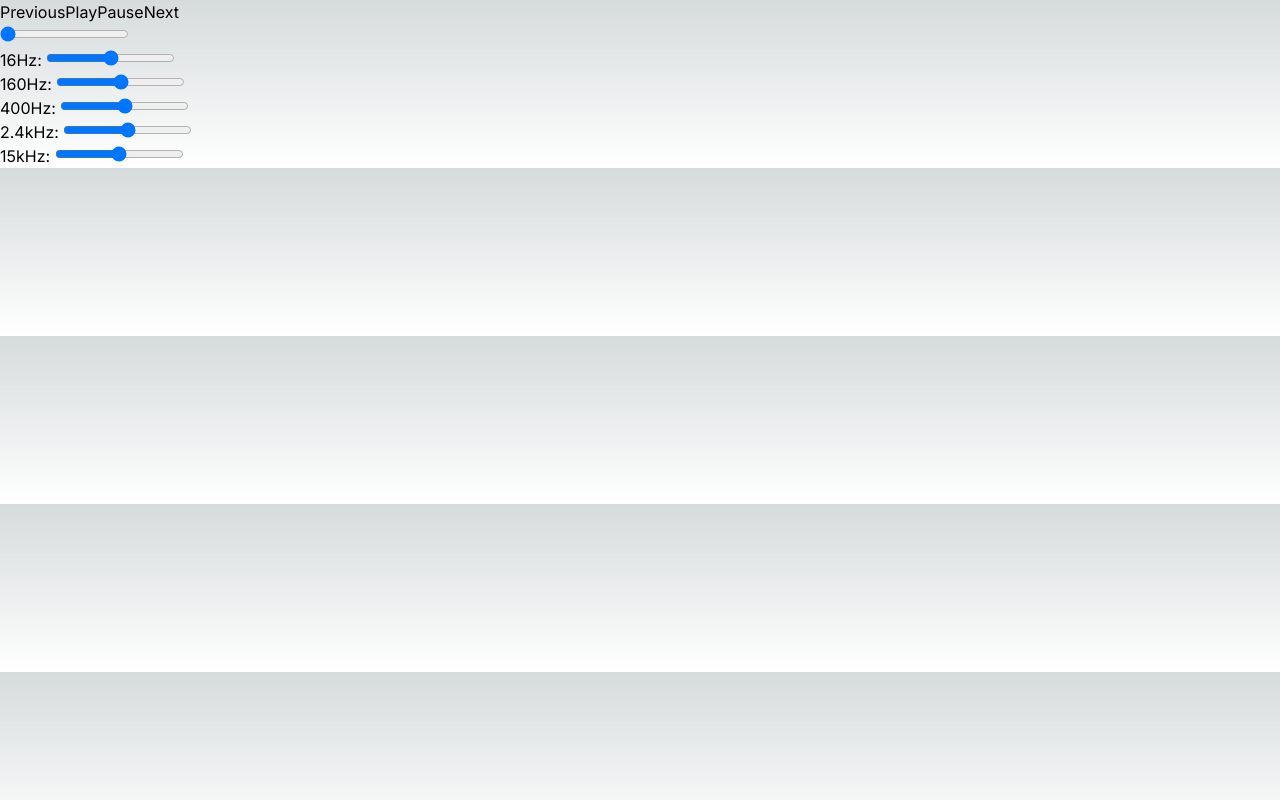
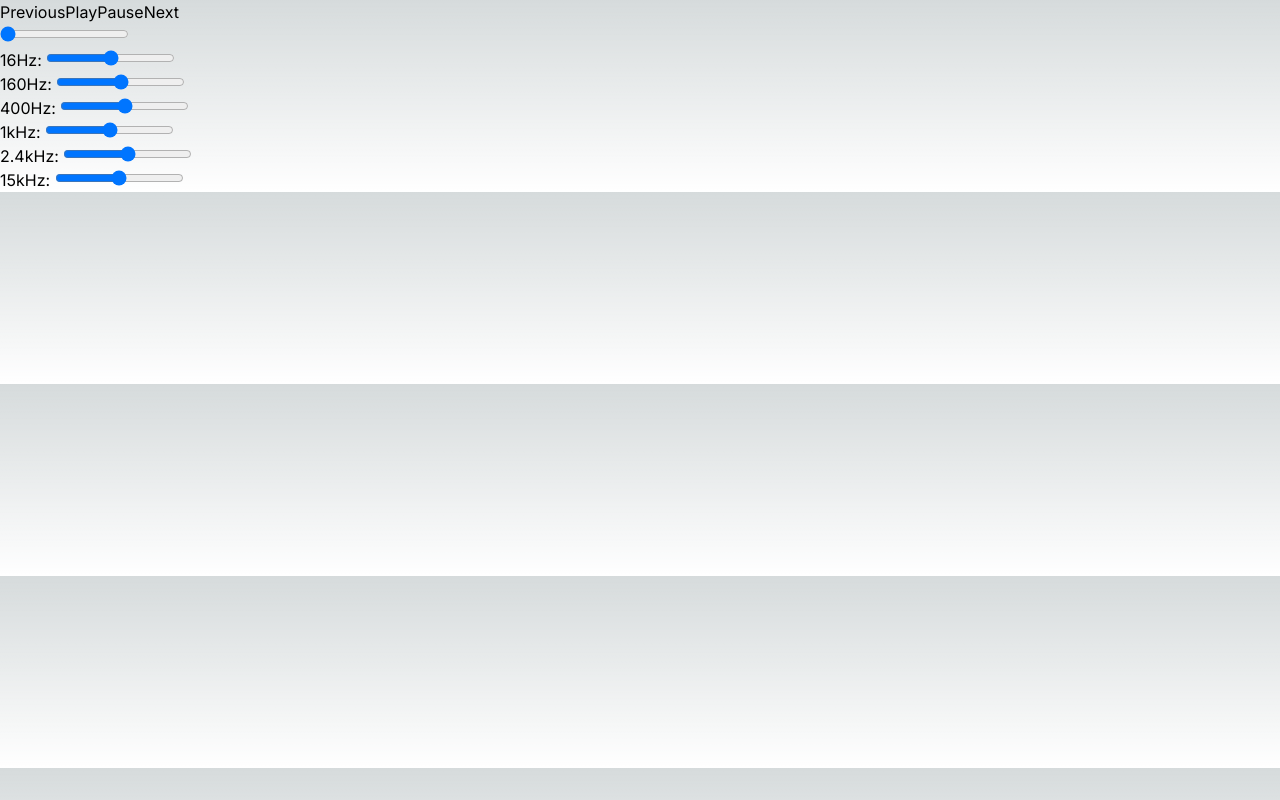
Before and after one commit to jibon-roy/next-audio-equalizer, a Next.js app: page /audio in a window 1280 px wide. Built offline with nearby package versions, Linux system fonts and the light colour scheme.

Commit message:
equlizer update #7

```diff
--- a/src/app/components/Equlizer.tsx
+++ b/src/app/components/Equlizer.tsx
@@ -78,14 +78,14 @@ const Equalizer: React.FC<EqualizerProps> = ({
         />
       </div>
       <div>
-        {/* <label>1kHz: </label>
+        <label>1kHz: </label>
         <input
           type="range"
           min="-40"
           max="40"
           defaultValue="0"
           onChange={(e) => adjustGain(3, parseFloat(e.target.value))}
-        /> */}
+        />
       </div>
       <div>
         <label>2.4kHz: </label>
```
